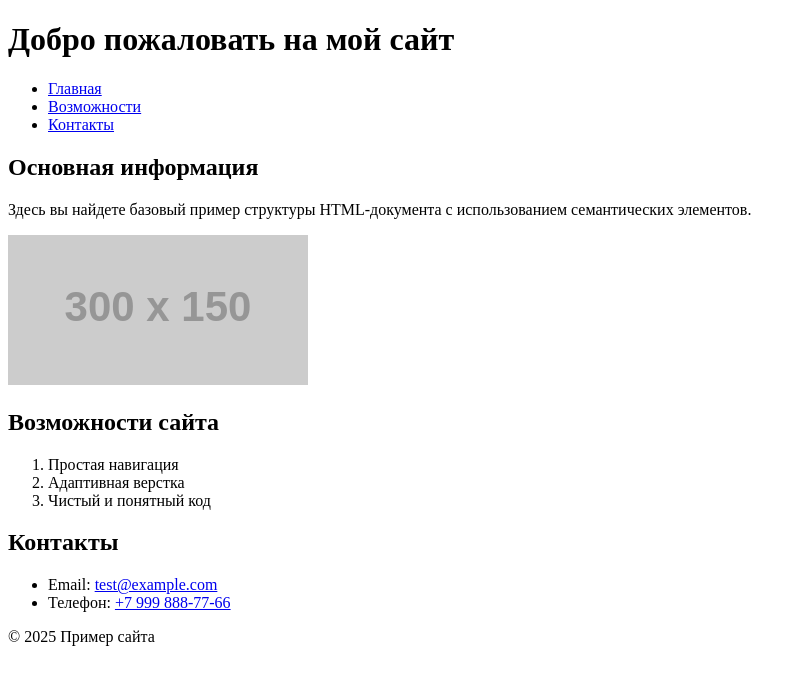
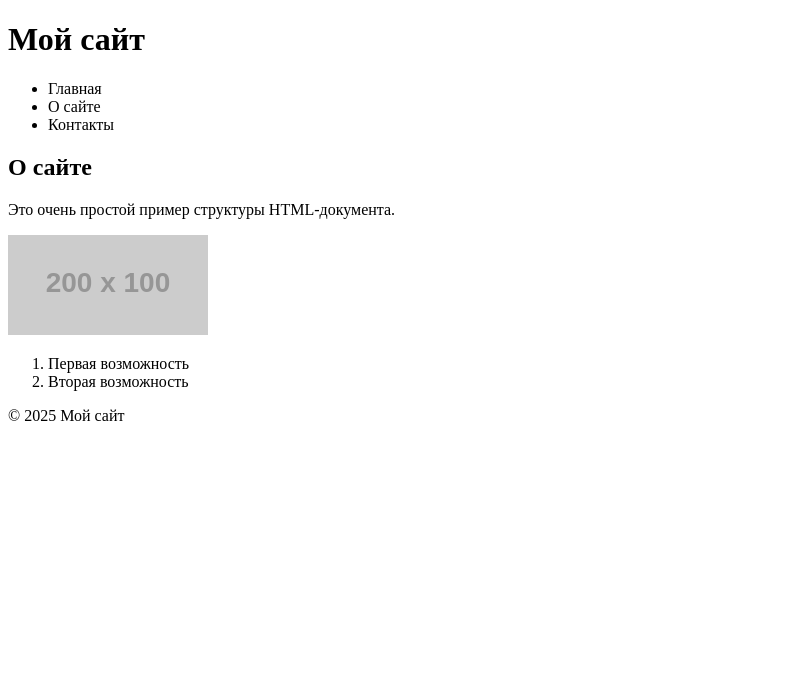
Before and after one commit to naidosssik/web_technologies_1sem, a plain HTML site: page index.html in a window 1280 px wide. Shown: the whole page, without its empty margins (0-806 px from the left). Drawn offline with Linux system fonts and the light colour scheme; placeholder pictures from the web are drawn by us.

Commit message:
Внесение изменений в index.html

```diff
--- a/index.html
+++ b/index.html
@@ -2,40 +2,30 @@
 <html lang="ru">
 <head>
     <meta charset="UTF-8">
-    <meta name="viewport" content="width=device-width, initial-scale=1.0">
-    <title>Пример сайта</title>
+    <title>Простой пример</title>
 </head>
 <body>
     <header>
-        <h1>Добро пожаловать на мой сайт</h1>
+        <h1>Мой сайт</h1>
         <nav>
             <ul>
-                <li><a href="#main">Главная</a></li>
-                <li><a href="#features">Возможности</a></li>
-                <li><a href="#contacts">Контакты</a></li>
+                <li>Главная</li>
+                <li>О сайте</li>
+                <li>Контакты</li>
             </ul>
         </nav>
     </header>
-    <main id="main">
-        <h2>Основная информация</h2>
-        <p>Здесь вы найдете базовый пример структуры HTML-документа с использованием семантических элементов.</p>
-        <img src="https://via.placeholder.com/300x150" alt="Пример изображения">
-        <section id="features">
-            <h2>Возможности сайта</h2>
-            <ol>
-                <li>Простая навигация</li>
-                <li>Адаптивная верстка</li>
-                <li>Чистый и понятный код</li>
-            </ol>
-        </section>
+    <main>
+        <h2>О сайте</h2>
+        <p>Это очень простой пример структуры HTML-документа.</p>
+        <img src="https://via.placeholder.com/200x100" alt="Картинка">
+        <ol>
+            <li>Первая возможность</li>
+            <li>Вторая возможность</li>
+        </ol>
     </main>
-    <footer id="contacts">
-        <h2>Контакты</h2>
-        <ul>
-            <li>Email: <a href="mailto:test@example.com">test@example.com</a></li>
-            <li>Телефон: <a href="tel:+79998887766">+7 999 888-77-66</a></li>
-        </ul>
-        <p>&copy; 2025 Пример сайта</p>
+    <footer>
+        <p>&copy; 2025 Мой сайт</p>
     </footer>
 </body>
 </html>
```
